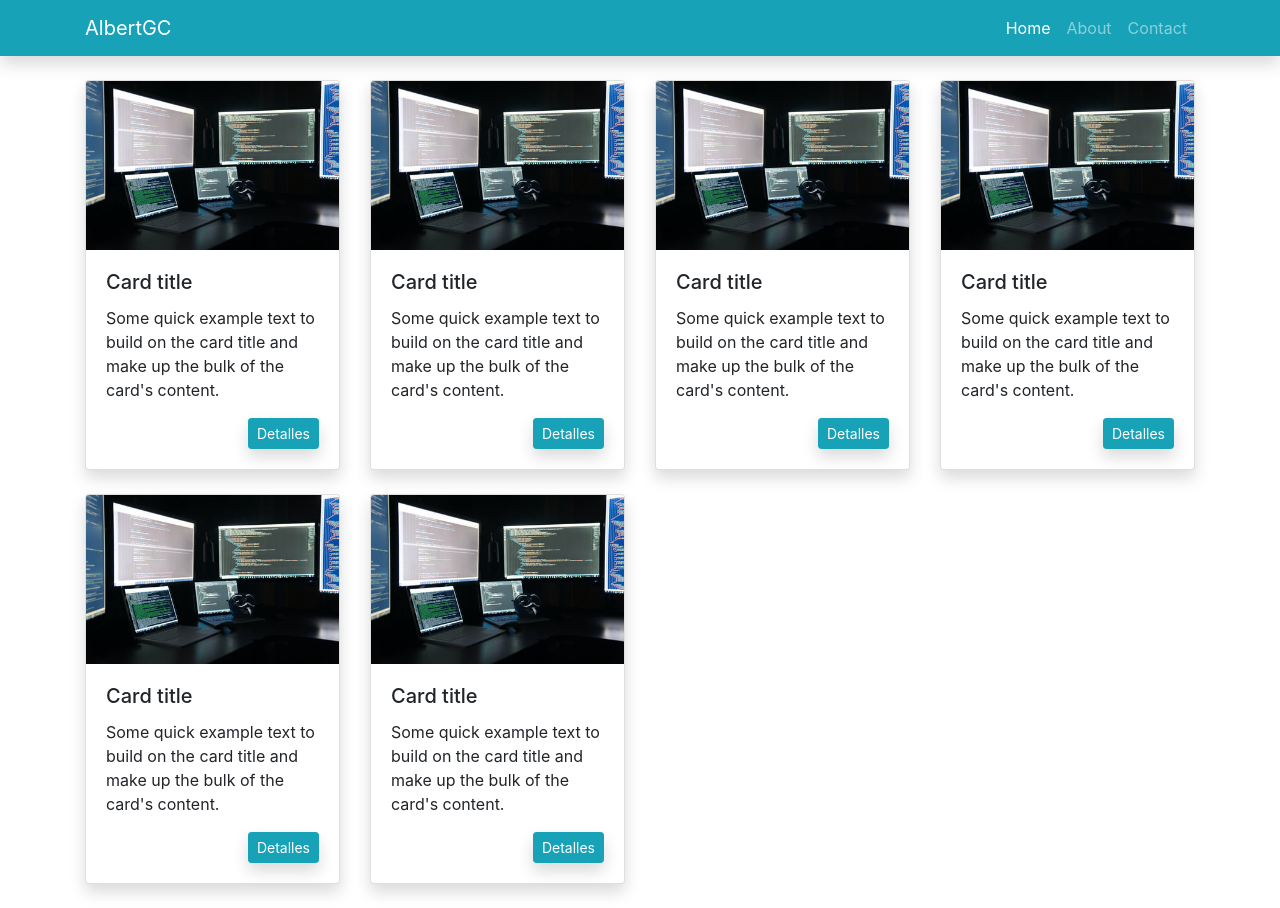
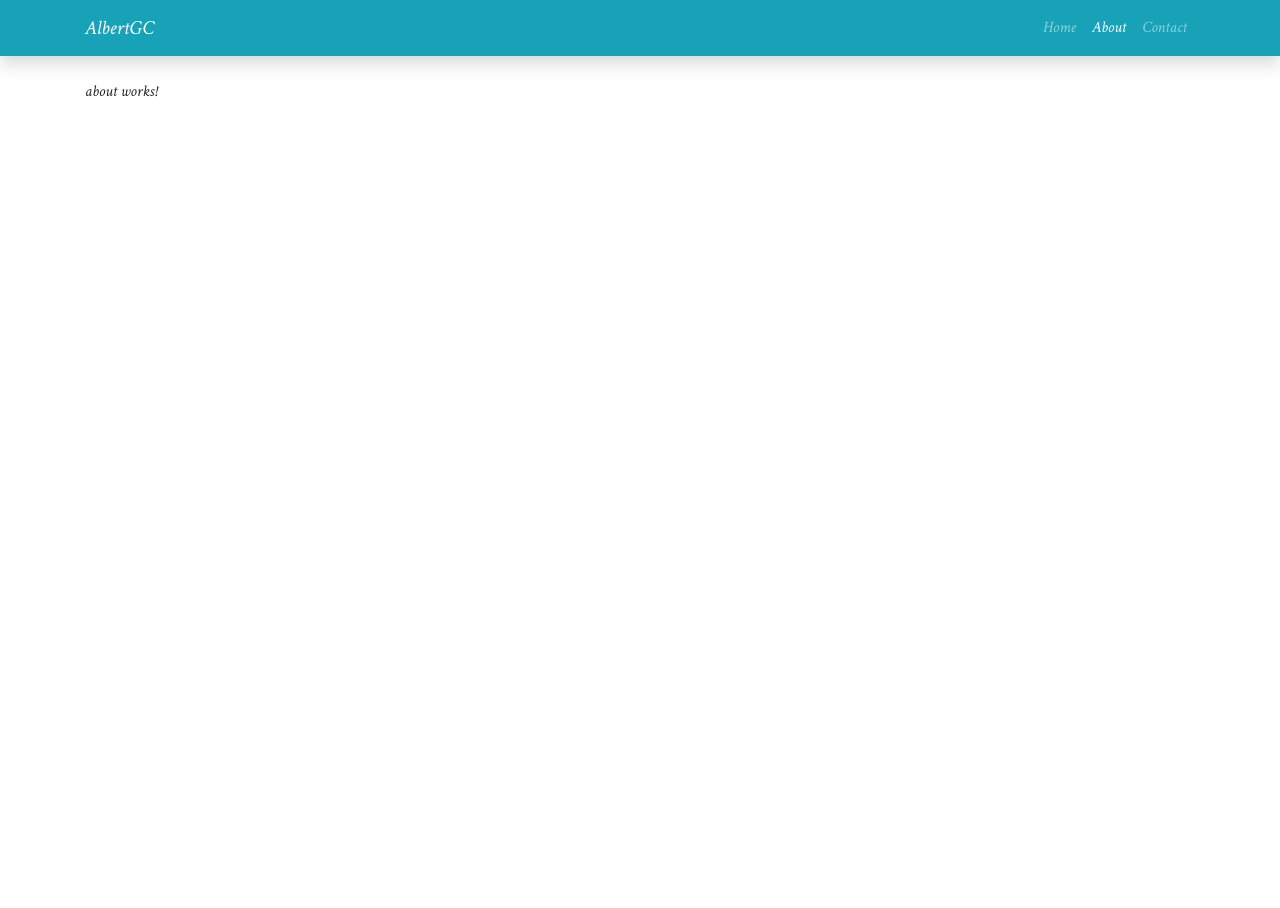
Before and after one commit to albertgc1/portfolio, an Angular app: page /about in a window 1280 px wide. Before the commit this address led to /. After the commit the page ends 800 px from the top, so only its background shows below. Built offline with nearby package versions, Linux system fonts and the light colour scheme.

Commit message:
routing nav and base pages

```diff
--- /dev/null
+++ b/src/app/about/about.component.html
@@ -0,0 +1 @@
+<p>about works!</p>
--- /dev/null
+++ b/src/app/about/about.component.ts
@@ -0,0 +1,15 @@
+import { Component, OnInit } from '@angular/core';
+
+@Component({
+  selector: 'app-about',
+  templateUrl: './about.component.html',
+  styleUrls: ['./about.component.css']
+})
+export class AboutComponent implements OnInit {
+
+  constructor() { }
+
+  ngOnInit(): void {
+  }
+
+}
--- a/src/app/app-routing.module.ts
+++ b/src/app/app-routing.module.ts
@@ -1,10 +1,20 @@
 import { NgModule } from '@angular/core';
 import { Routes, RouterModule } from '@angular/router';
 
-const routes: Routes = [];
+import { AboutComponent } from './about/about.component';
+import { ContactComponent } from './contact/contact.component';
+import { HomeComponent } from './home/home.component';
+
+const routes: Routes = [
+  { path: '', component: HomeComponent },
+  { path: 'home', component: HomeComponent },
+  { path: 'about', component: AboutComponent },
+  { path: 'contact', component: ContactComponent }
+];
 
 @NgModule({
   imports: [RouterModule.forRoot(routes)],
   exports: [RouterModule]
 })
+
 export class AppRoutingModule { }
--- a/src/app/app.component.html
+++ b/src/app/app.component.html
@@ -1,14 +1,4 @@
-<!DOCTYPE html>
-<html lang="en">
-<head>
-  <meta charset="UTF-8">
-  <meta name="viewport" content="width=device-width, initial-scale=1.0">
-  <title>Portfolio</title>
-</head>
-<body>
-  <app-nav></app-nav>
-  <div class="container mt-4">
-    <app-home></app-home>
-  </div>
-</body>
-</html>
+<app-nav></app-nav>
+<div class="container mt-4">
+  <router-outlet></router-outlet>
+</div>
--- a/src/app/app.module.ts
+++ b/src/app/app.module.ts
@@ -6,13 +6,17 @@ import { AppComponent } from './app.component';
 import { HomeComponent } from './home/home.component';
 import { NavComponent } from './shared/nav/nav.component';
 import { ProjectComponent } from './home/components/project/project.component';
+import { AboutComponent } from './about/about.component';
+import { ContactComponent } from './contact/contact.component';
 
 @NgModule({
   declarations: [
     AppComponent,
     HomeComponent,
     NavComponent,
-    ProjectComponent
+    ProjectComponent,
+    AboutComponent,
+    ContactComponent
   ],
   imports: [
     BrowserModule,
--- /dev/null
+++ b/src/app/contact/contact.component.html
@@ -0,0 +1 @@
+<p>contact works!</p>
--- /dev/null
+++ b/src/app/contact/contact.component.ts
@@ -0,0 +1,15 @@
+import { Component, OnInit } from '@angular/core';
+
+@Component({
+  selector: 'app-contact',
+  templateUrl: './contact.component.html',
+  styleUrls: ['./contact.component.css']
+})
+export class ContactComponent implements OnInit {
+
+  constructor() { }
+
+  ngOnInit(): void {
+  }
+
+}
--- a/src/app/shared/nav/nav.component.html
+++ b/src/app/shared/nav/nav.component.html
@@ -4,17 +4,17 @@
     </button>
     <div class="container">
       <div class="collapse navbar-collapse" id="navbarTogglerDemo01">
-        <a class="navbar-brand" href="#">AlbertGC</a>
+        <a class="navbar-brand" routerLink="/">AlbertGC</a>
         <span class="mr-auto"></span>
         <ul class="navbar-nav mt-2 mt-lg-0">
-          <li class="nav-item active">
-            <a class="nav-link" href="#">Home<span class="sr-only">(current)</span></a>
+          <li class="nav-item">
+            <a class="nav-link" routerLink="home" routerLinkActive="active">Home</a>
           </li>
           <li class="nav-item">
-            <a class="nav-link" href="#">About</a>
+            <a class="nav-link" routerLink="about" routerLinkActive="active">About</a>
           </li>
           <li class="nav-item">
-            <a class="nav-link" href="#">Contact</a>
+            <a class="nav-link" routerLink="contact" routerLinkActive="active">Contact</a>
           </li>
         </ul>
       </div>
--- a/src/index.html
+++ b/src/index.html
@@ -6,6 +6,7 @@
   <base href="/">
   <meta name="viewport" content="width=device-width, initial-scale=1">
   <link rel="icon" type="image/x-icon" href="favicon.ico">
+  <link href="https://fonts.googleapis.com/css2?family=Crimson+Text:ital,wght@1,400;1,600&display=swap" rel="stylesheet">
 </head>
 <body>
   <app-root></app-root>
--- a/src/styles.css
+++ b/src/styles.css
@@ -1 +1,4 @@
 /* You can add global styles to this file, and also import other style files */
+body{
+    font-family: 'Crimson Text', serif !important;
+}
```
Also changed, not shown: src/app/about/about.component.css (added), src/app/contact/contact.component.css (added), 2 other files (tests, documents, lock files or other folders).
